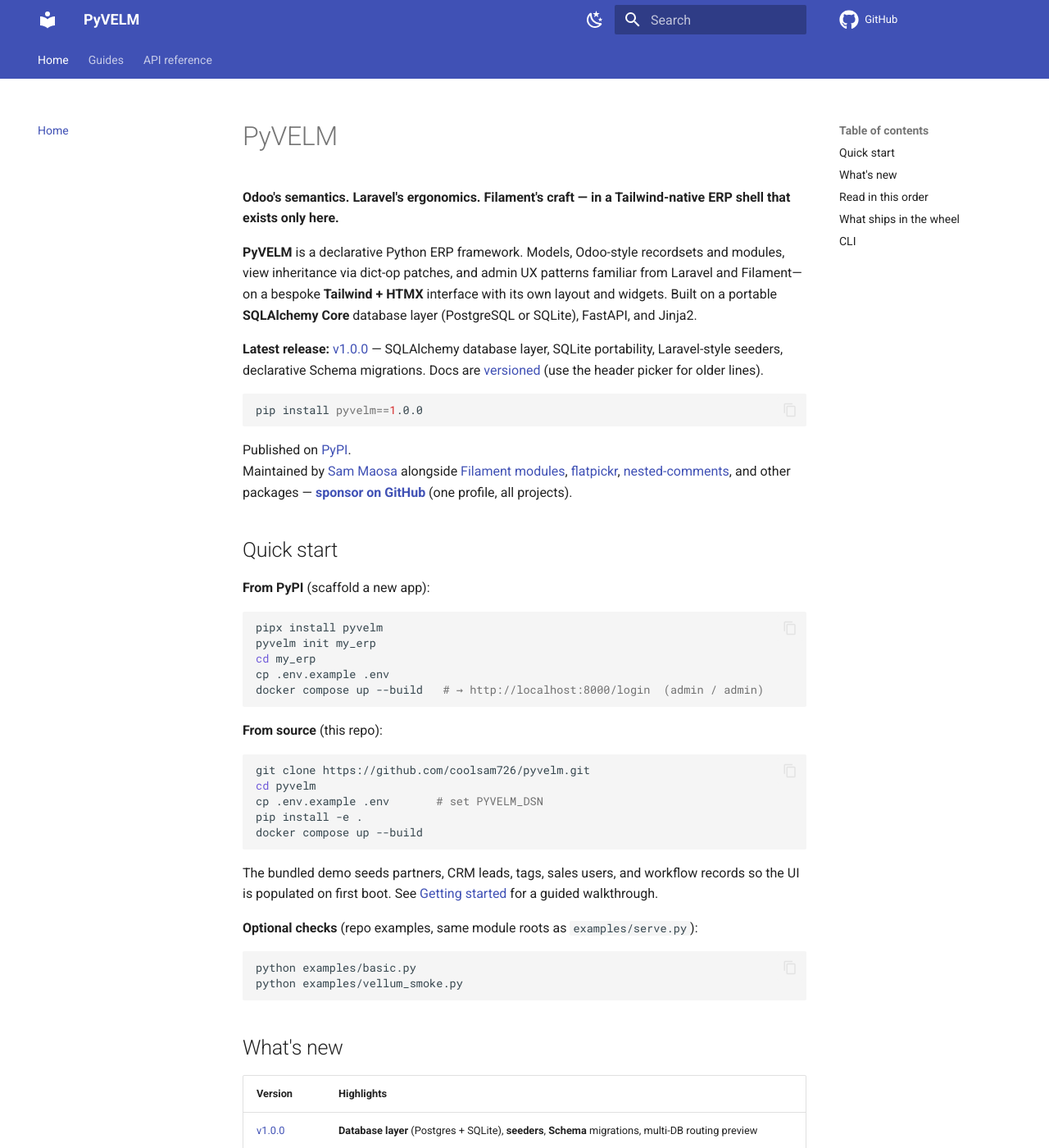
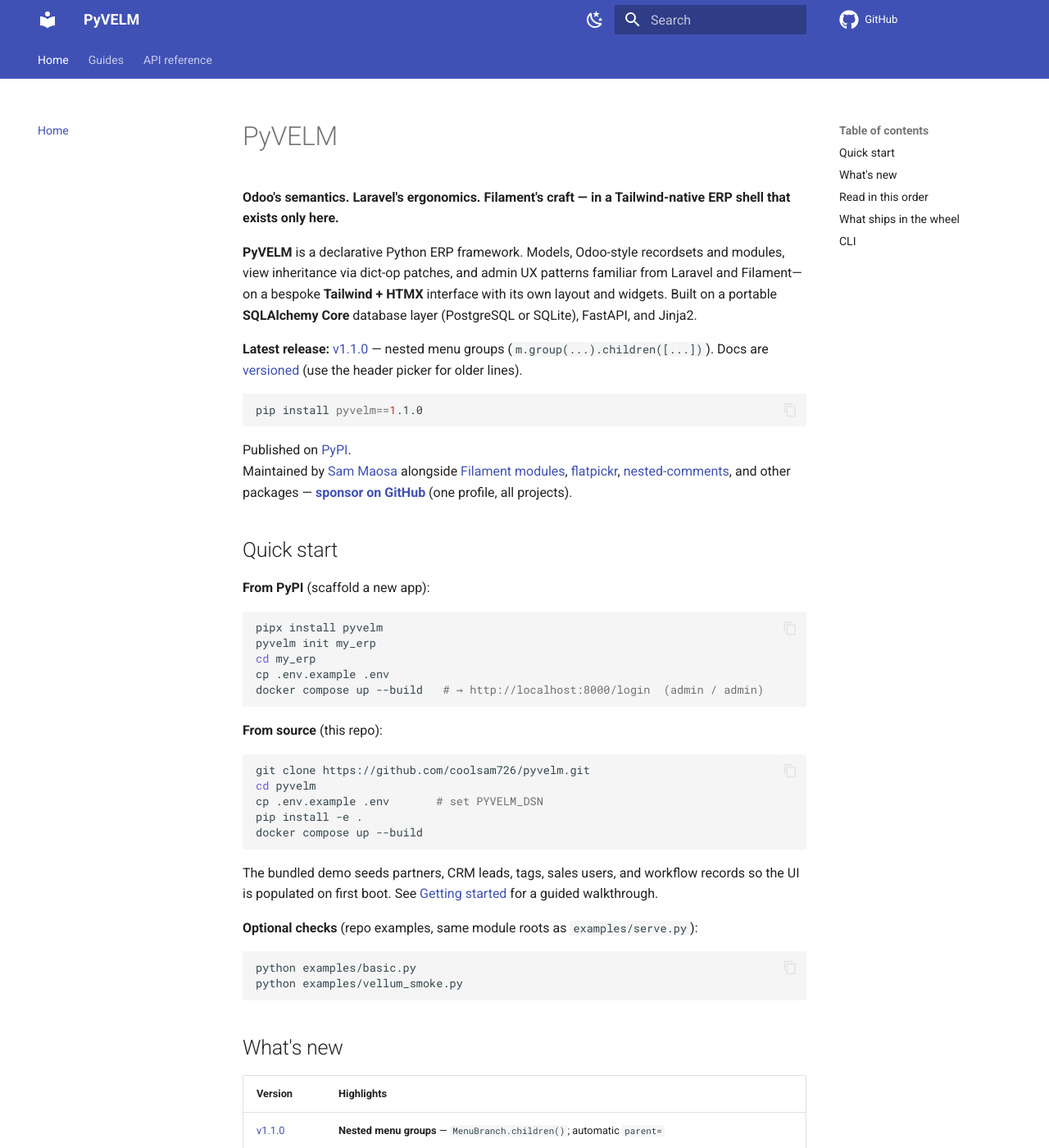
Before and after one commit to coolsam726/pyvelm, an MkDocs documentation site: the page built from docs/index.md, in a window 1280 px wide and 1400 px high. Shown: the whole window at 82% size. Built offline with MkDocs 1.6.1 and Material for MkDocs 9.7.7, drawn with Linux system fonts in a browser that asks for light colours; comment, search, counter and statistics services are not loaded; the version menu is left out.

Commit message:
Release v1.1.0
Bump version in pyproject.toml and pyvelm.__init__; add CHANGELOG section
and docs/releases/v1.1.0.md for nested menu groups.

````diff
--- a/docs/index.md
+++ b/docs/index.md
@@ -8,12 +8,12 @@ dict-op patches, and admin UX patterns familiar from Laravel and Filament—on a
 bespoke **Tailwind + HTMX** interface with its own layout and widgets. Built on a
 portable **SQLAlchemy Core** database layer (PostgreSQL or SQLite), FastAPI, and Jinja2.
 
-**Latest release:** [v1.0.0](releases/v1.0.0.md) — SQLAlchemy database layer, SQLite
-portability, Laravel-style seeders, declarative Schema migrations. Docs are
-[versioned](versioning.md) (use the header picker for older lines).
+**Latest release:** [v1.1.0](releases/v1.1.0.md) — nested menu groups
+(`m.group(...).children([...])`). Docs are [versioned](versioning.md) (use the
+header picker for older lines).
 
 ```bash
-pip install pyvelm==1.0.0
+pip install pyvelm==1.1.0
 ```
 
 Published on [PyPI](https://pypi.org/project/pyvelm/).
@@ -60,6 +60,7 @@ python examples/vellum_smoke.py
 
 | Version | Highlights |
 |---------|------------|
+| [v1.1.0](releases/v1.1.0.md) | **Nested menu groups** — `MenuBranch.children()`; automatic `parent=` |
 | [v1.0.0](releases/v1.0.0.md) | **Database layer** (Postgres + SQLite), **seeders**, **Schema** migrations, multi-DB routing preview |
 | [v0.26.2](releases/v0.26.2.md) | **Workflow** sidebar links — ``view_module="workflow"`` fixes 404 on Instances/Approvals/Tasks |
 | [v0.26.1](releases/v0.26.1.md) | **`WEB_ROUTES`** mount on **Apps** install — no restart for [document layout](document-layout.md) designer / PDF routes |
--- a/pyproject.toml
+++ b/pyproject.toml
@@ -1,6 +1,6 @@
 [project]
 name = "pyvelm"
-version = "1.0.0"
+version = "1.1.0"
 description = "PyVELM — declarative Python ERP: Odoo recordsets & modules, Laravel/Filament ergonomics, unique Tailwind admin shell."
 readme = "README.md"
 license = "LGPL-3.0-or-later"
--- a/pyvelm/__init__.py
+++ b/pyvelm/__init__.py
@@ -4,7 +4,7 @@ from pathlib import Path as _Path
 # ``pyproject.toml`` — the release workflow refuses to publish if
 # they diverge, but the check is only enforced in CI; bump both
 # together when cutting a release.
-__version__ = "1.0.0"
+__version__ = "1.1.0"
 
 from .depends import depends
 from .env import Environment
````
Also changed, not shown: CHANGELOG.md (+9 -4 lines), docs/releases/v1.1.0.md (added, +44 -0 lines).
